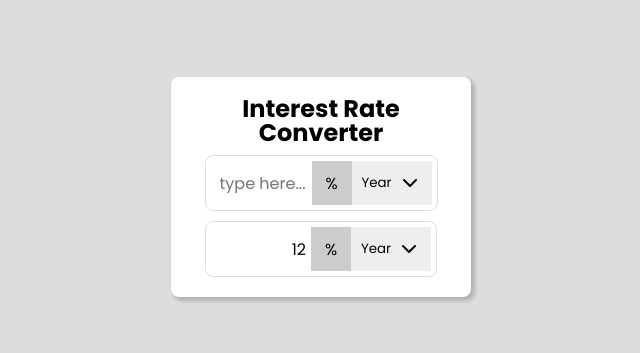
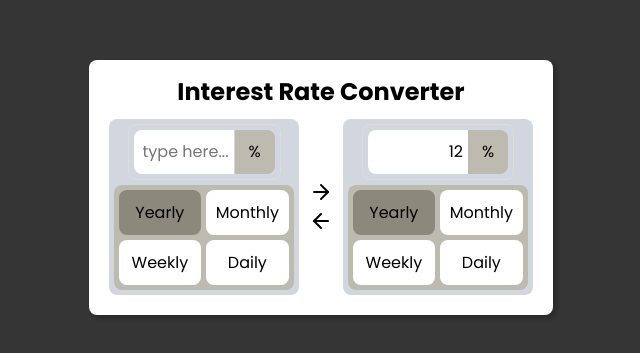
Before and after one commit to ClaudioKamoda/Interest-Rate, a React (Create React App) app: page / in a window 1280 px wide. Shown: the part 213-566 px from the top of the page, without its empty margins (319-959 px from the left). Built offline with nearby package versions, Linux system fonts and the light colour scheme.

Commit message:
reworked UI from scratch

```diff
--- a/src/App.styles.ts
+++ b/src/App.styles.ts
@@ -1,5 +1,11 @@
 import { createGlobalStyle } from 'styled-components'
-import styled from 'styled-components'
+import styled, {css} from 'styled-components'
+import React from 'react'
+
+interface FlexContainerProps {
+  direction: String,
+  color?: String
+}
 
 export const GlobalStyle = createGlobalStyle`
     @import url('https://fonts.googleapis.com/css2?family=Poppins:wght@400;500;600;700&display=swap');
@@ -12,30 +18,40 @@ export const GlobalStyle = createGlobalStyle`
   }
 `
 
-export const Page = styled.main`
-  background-color: #ddd;
-  height: 100vh;
-  width: 100vw;
+const flexMixin = css`
   display: flex;
   justify-content: center;
   align-items: center;
+  gap: 5px;
+`
+
+export const Page = styled.main`
+  background-color: #353535;
+  height: 100vh;
+  width: 100vw;
+  ${flexMixin};
+`
+
+export const FlexContainer = styled.div<FlexContainerProps>`
+  ${flexMixin};
+  flex-direction: ${props => props.direction as React.Key};
+  padding: 5px;
+  background-color: ${props => props.color ? props.color as React.Key : 'none'};
+  border-radius: 8px;
 `
 
 export const Container = styled.section`
   height: fit-content;
-  width: 300px;
+  width: fit-content;
   background-color: #fff;
-  padding: 20px 10px;
-  display: flex;
-  justify-content: center;
-  align-items: center;
-  flex-direction: column;
-  gap: 10px;
+  padding: 10px;
+  ${flexMixin};
   border-radius: 8px;
   box-shadow: 3px 3px 4px 1px rgba(0, 0, 0, 0.2);
 
   h1{
     text-align: center;
     line-height: 1.5rem;
+    padding:5px;
   }
 `
--- a/src/App.tsx
+++ b/src/App.tsx
@@ -1,7 +1,8 @@
 import React from 'react';
 import * as C from './App.styles'
+import PeriodSelection from './components/PeriodSelection';
 import Interest from './components/Interest';
-
+import {ArrowRight, ArrowLeft} from 'react-feather'
 
 function App() {
   let typedValue:string = '12'
@@ -9,6 +10,7 @@ function App() {
   const convertInterest = (interest:number, time:string , toTime:string) => {
     type ObjectKey = keyof typeof periods;
     const periods = {
+      Day: 365,
       Week: 52,
       Month: 12,
       Year: 1
@@ -29,9 +31,23 @@ function App() {
     <C.GlobalStyle/>
     <C.Page>
       <C.Container>
-        <h1>Interest Rate<br/>Converter</h1>
-        <Interest readonly={false}/>
-        <Interest readonly={true} value={typedValue}/>
+        <C.FlexContainer direction="column">
+          <h1>Interest Rate Converter</h1>
+          <C.FlexContainer direction="row">
+            <C.FlexContainer direction="column" color="#d2d7df">
+              <Interest readonly={false}/>
+              <PeriodSelection/>
+            </C.FlexContainer>
+            <C.FlexContainer direction="column">
+              <ArrowRight/>
+              <ArrowLeft/>
+            </C.FlexContainer>
+            <C.FlexContainer direction="column" color="#d2d7df">
+              <Interest readonly={true} value={typedValue}/>
+              <PeriodSelection/>
+            </C.FlexContainer>
+          </C.FlexContainer>
+        </C.FlexContainer>
       </C.Container>
     </C.Page>
   </>
--- a/src/components/Dropdown/index.tsx
+++ /dev/null
@@ -1,34 +0,0 @@
-import {DropdownContainer, DropdownButton, DropdownContent} from './styles'
-import {ChevronDown, ChevronUp} from 'react-feather'
-import { useState } from 'react'
-
-const Dropdown = () => {
-  const [active, setActive] = useState<Boolean>(false)
-  const [selectedPeriod, setSelectedPeriod] = useState<String>('Year')
-
-  const handleActivateDropdown = () => {
-    setActive(!active)
-  }
-
-  const handlePeriodSelection = (e: React.MouseEvent<HTMLElement>) => {
-    setSelectedPeriod(e.currentTarget.innerHTML)
-    setActive(false)
-  }
-
-  return (
-    <DropdownContainer>
-      <DropdownButton onClick={handleActivateDropdown}>
-        <p>{selectedPeriod}</p>
-        {!active && <ChevronDown size={24}/>}
-        {active && <ChevronUp size={24}/>}
-      </DropdownButton>
-      <DropdownContent isActive={active}>
-        <p onClick={handlePeriodSelection}>Year</p>
-        <p onClick={handlePeriodSelection}>Month</p>
-        <p onClick={handlePeriodSelection}>Week</p>
-      </DropdownContent>
-    </DropdownContainer>
-  )
-}
-
-export default Dropdown;
--- a/src/components/Dropdown/styles.ts
+++ /dev/null
@@ -1,41 +0,0 @@
-import styled from 'styled-components'
-
-interface DropdownContentProps {
-  readonly isActive: Boolean;
-}
-
-export const DropdownContainer = styled.div`
-  position: relative;
-  display: inline-block;
-`
-
-export const DropdownButton = styled.button`
-  display:flex;
-  justify-content: space-between;
-  align-items: center;
-  padding: 10px;
-  border: none;
-  background-color: #eee;
-  width: 80px;
-`
-
-export const DropdownContent = styled.div<DropdownContentProps>`
-  display: ${props => props.isActive? 'block' : 'none'};
-  position: absolute;
-  background-color: #f9f9f9;
-  min-width: 100%;
-  box-shadow: 0px 8px 16px 0px rgba(0,0,0,0.2);
-  z-index: 1;
-  cursor: pointer;
-
-  p{
-    color: black;
-    padding: 12px 16px;
-    display: block;
-    cursor: pointer;
-
-    &:hover{
-      background-color: #ddd;
-    }
-  }
-`
--- a/src/components/Interest/index.tsx
+++ b/src/components/Interest/index.tsx
@@ -1,4 +1,3 @@
-import Dropdown from '../Dropdown';
 import TextArea from '../TextArea';
 import {InterestContainer} from './styles'
 
@@ -11,7 +10,6 @@ const Interest = (props:InterestProps) => {
   return (
     <InterestContainer>
       <TextArea readonly={props.readonly} value={props.value}/>
-      <Dropdown/>
     </InterestContainer>
   )
 }
--- /dev/null
+++ b/src/components/PeriodSelection/index.tsx
@@ -0,0 +1,26 @@
+import React, { useState } from 'react'
+import {Period, PeriodHolder} from './styles'
+
+const PeriodSelection: React.FC = () => {
+  const [selectedPeriod, setSelectedPeriod] = useState<String>('Yearly')
+  const periods: String[] = ['Yearly', 'Monthly', 'Weekly', 'Daily']
+
+  const handlePeriodSelection = (e: React.MouseEvent<HTMLElement>) => {
+    setSelectedPeriod(e.currentTarget.innerHTML)
+  }
+
+  const isActive = (current:String, received:String) =>{
+    return current === received
+  }
+
+  return (
+    <PeriodHolder>
+      {periods.map((period:String,index:React.Key) => {
+        return <Period key={index} active={isActive(selectedPeriod, period)} onClick={handlePeriodSelection}>{period}
+        </Period>
+      })}
+    </PeriodHolder>
+  )
+}
+
+export default PeriodSelection;
--- /dev/null
+++ b/src/components/PeriodSelection/styles.ts
@@ -0,0 +1,32 @@
+import styled from 'styled-components'
+
+interface PeriodProps {
+  active: Boolean,
+  onClick(e: React.MouseEvent<HTMLElement>): void
+}
+
+export const Period = styled.p<PeriodProps>`
+  display:flex;
+  justify-content: center;
+  align-items: center;
+  padding: 10px;
+  background-color: ${props =>props.active? "#8a897c": '#fff'};
+  border-radius: 8px;
+  cursor: pointer;
+
+  &:hover{
+    background-color: #8a897c;
+  }
+`
+
+export const PeriodHolder = styled.div`
+  width: 180px;
+  height: fit-content;
+  background-color: #bdbbb0;
+  padding: 5px;
+  border-radius: 8px;
+  display: grid;
+  grid-template-columns: 1fr 1fr;
+  grid-template-rows: 1fr 1fr;
+  gap: 5px;
+`
--- a/src/components/TextArea/styles.ts
+++ b/src/components/TextArea/styles.ts
@@ -8,6 +8,8 @@ export const InputContainer = styled.div`
     padding: 5px;
     text-align: right;
     border: none;
+    border-top-left-radius: 8px;
+    border-bottom-left-radius: 8px;
     margin-right: 1px;
   }
 `
@@ -16,11 +18,13 @@ export const Percentage = styled.p`
   display: flex;
   justify-content: center;
   align-items: center;
-  background-color: #ccc;
+  background-color: #bdbbb0;
   height: 44px;
   width: 40px;
   padding: 5px;
   font-size: 1em;
+  border-top-right-radius: 8px;
+  border-bottom-right-radius: 8px;
 `
 
 export const Text = styled.p`
@@ -32,4 +36,7 @@ export const Text = styled.p`
   width: 100px;
   padding: 5px;
   text-align: right;
+  background-color: #fff;
+  border-top-left-radius: 8px;
+  border-bottom-left-radius: 8px;
 `
```
Also changed, not shown: src/setupTests.ts (deleted, +0 -5 lines), 1 other file (tests, documents, lock files or other folders).
